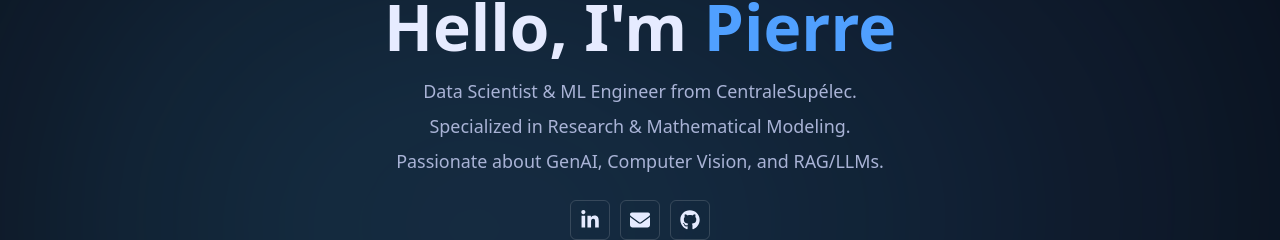
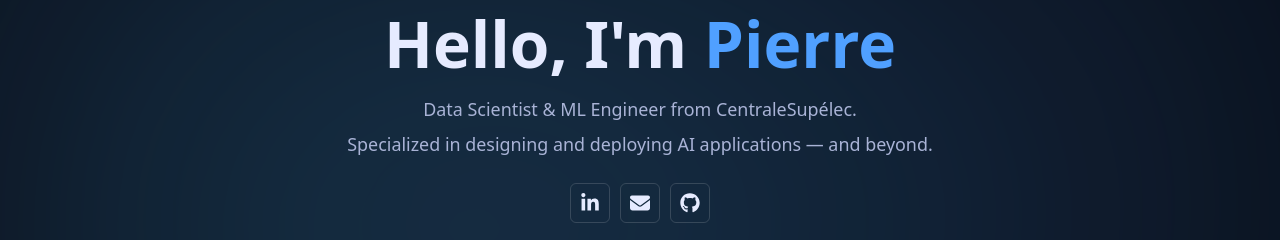
Before and after one commit to pierreglerant/pierreglerant.github.io, a Next.js app: page /en in a window 1280 px wide. Shown: the part 241-481 px from the top of the page. Built offline with nearby package versions, Linux system fonts and the light colour scheme; no server answers.

Commit message:
feat: Amélioration du design

```diff
--- a/src/app/[locale]/loading.tsx
+++ b/src/app/[locale]/loading.tsx
@@ -34,7 +34,6 @@ export default function Loading() {
           style={{ paddingTop: "6rem", paddingBottom: "4rem" }}
         >
           <Skeleton width="w-[280px] max-w-full" height="h-10" />
-          <Skeleton width="w-full max-w-[680px]" height="h-4" />
           <Skeleton width="w-full max-w-[680px]" height="h-4" />
           <Skeleton width="w-[90%] max-w-[680px]" height="h-4" />
           <div className="flex gap-2 mt-2">
--- a/src/components/HomeContent.tsx
+++ b/src/components/HomeContent.tsx
@@ -106,7 +106,6 @@ export default function HomeContent({ locale }: { locale: string }) {
           <div className="hero-lines">
             <p>{t("home.heroLine1")}</p>
             <p>{t("home.heroLine2")}</p>
-            <p>{t("home.heroLine3")}</p>
           </div>
           <HeroSocialLinks />
         </div>
--- a/src/locales/en.json
+++ b/src/locales/en.json
@@ -31,8 +31,7 @@
     "titleHighlight": "Pierre",
     "heroSlash": "/",
     "heroLine1": "Data Scientist & ML Engineer from CentraleSupélec.",
-    "heroLine2": "Specialized in Research & Mathematical Modeling.",
-    "heroLine3": "Passionate about GenAI, Computer Vision, and RAG/LLMs.",
+    "heroLine2": "Specialized in designing and deploying AI applications — and beyond.",
     "sectionsTitle": "Content",
     "highlight1Title": "CentraleSupélec",
     "highlight1Body": "Graduated in 2025, computer science track, AI concentration.",
--- a/src/locales/fr.json
+++ b/src/locales/fr.json
@@ -30,8 +30,7 @@
     "titleLine1": "Bonjour, je suis",
     "titleHighlight": "Pierre",
     "heroLine1": "Data Scientist & ingénieur ML, diplômé de CentraleSupélec.",
-    "heroLine2": "Spécialisé en recherche & modélisation mathématique.",
-    "heroLine3": "Passionné par la GenAI, la vision par ordinateur et les RAG / LLM.",
+    "heroLine2": "Spécialisé en conception et déploiement d’applications IA, entre autres.",
     "sectionsTitle": "Contenu",
     "highlight1Title": "CentraleSupélec",
     "highlight1Body": "Diplômé en 2025, dominante Informatique, mention IA.",
```
